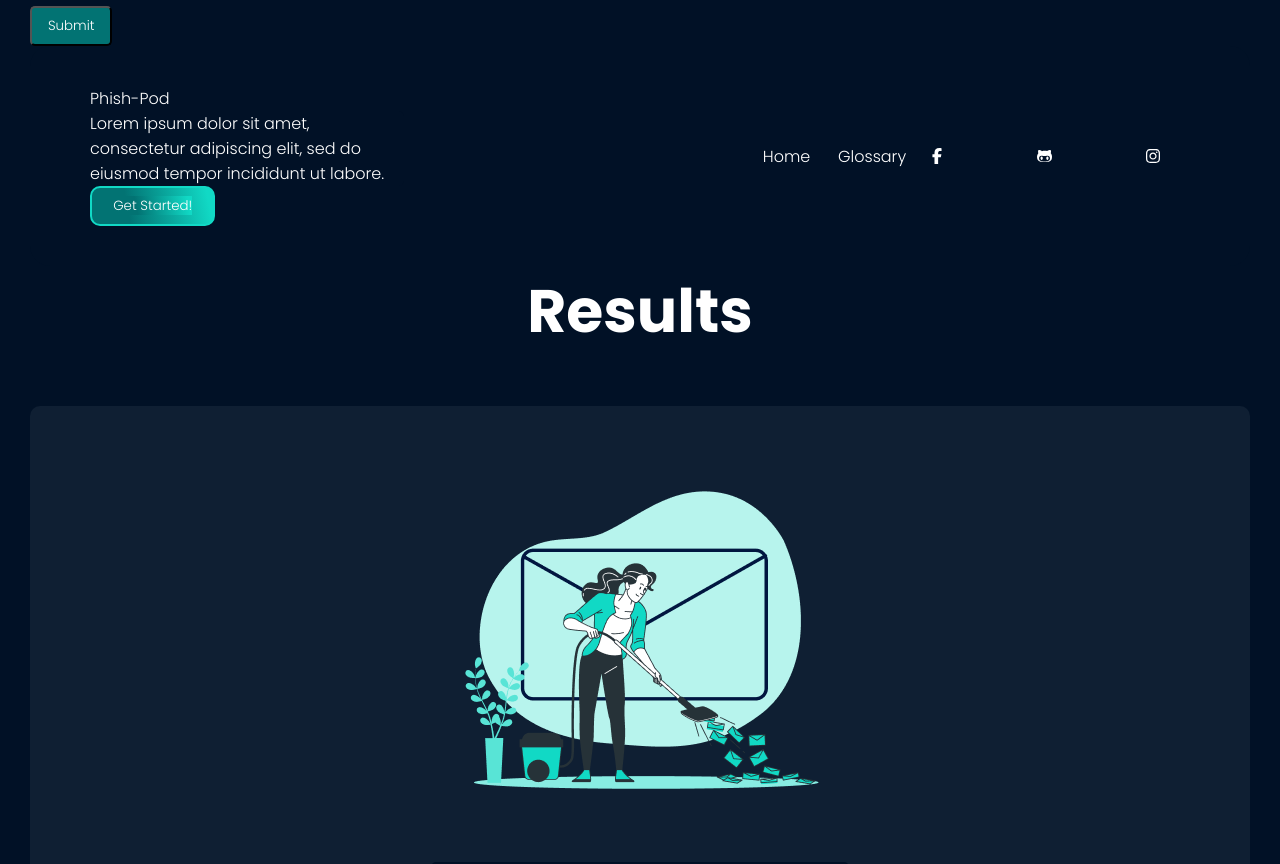
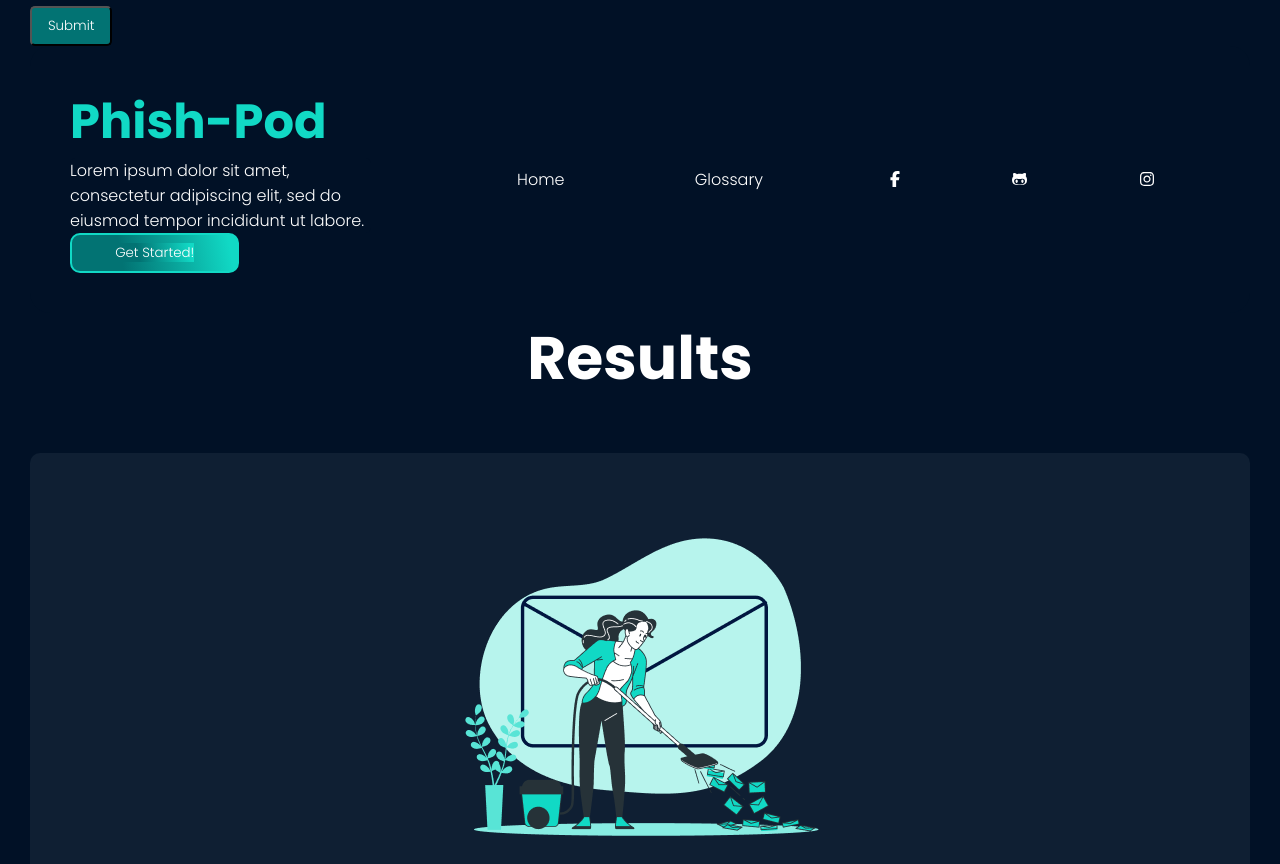
Before and after one commit to niyashiyas/Phish-Pod, a React (Create React App) app: page / in a window 1280 px wide. Shown: the part 894-1758 px from the top of the page. Built offline with nearby package versions, Linux system fonts and the light colour scheme.

Commit message:
footer updates

```diff
--- a/src/components/Footer/Footer.css
+++ b/src/components/Footer/Footer.css
@@ -11,21 +11,24 @@
 
 }
 .footerAbout {
-  width: 55%;
   display: flex;
   flex-direction: column;
-  margin: 0 20px;
+  width: 33%;
+}
+#main-tag{
+  color: #11d9c5;
+  font-weight: 600;
+font-size: 48px;
 }
 .p-footer{
-  width: 50%;
+  width: 80%;
 }
 a{
   text-decoration: none;
   color: white;
-
 }
 .footerButton{
-  width: 20%;
+  width: 45%;
   background: linear-gradient(258.88deg, #11d9c5 5.48%, #027373 69.85%);
   border: 2px solid #11d9c5;
   border-radius: 10px;
@@ -37,18 +40,17 @@ a{
 
 }
 .footerLinks{
-  width: 15%;
   display: flex;
+  flex-direction: row;
+  width: 33%;
   justify-content: space-around;
   align-items: center;
 }
 .footerSocials{
-  margin-right: 50px;
-  width: 20%;
   display: flex;
   flex-direction: row;
-  justify-content: space-between;
+  width: 33%;
+  justify-content: space-around;
   align-items: center;
-  float: right;
 
 }
--- a/src/components/Footer/Footer.js
+++ b/src/components/Footer/Footer.js
@@ -7,7 +7,7 @@ const Footer = () => {
   return (
     <div className='footerBox'>
       <div className='footerAbout'>
-        <a href='#'>Phish-Pod</a>
+        <a href='#' id='main-tag'>Phish-Pod</a>
         <div className='p-footer'><p>Lorem ipsum dolor sit amet, consectetur adipiscing elit, sed do eiusmod tempor incididunt ut labore.</p></div>
         <button className='footerButton'><a href='#'>Get Started!</a></button>
       </div>
```
